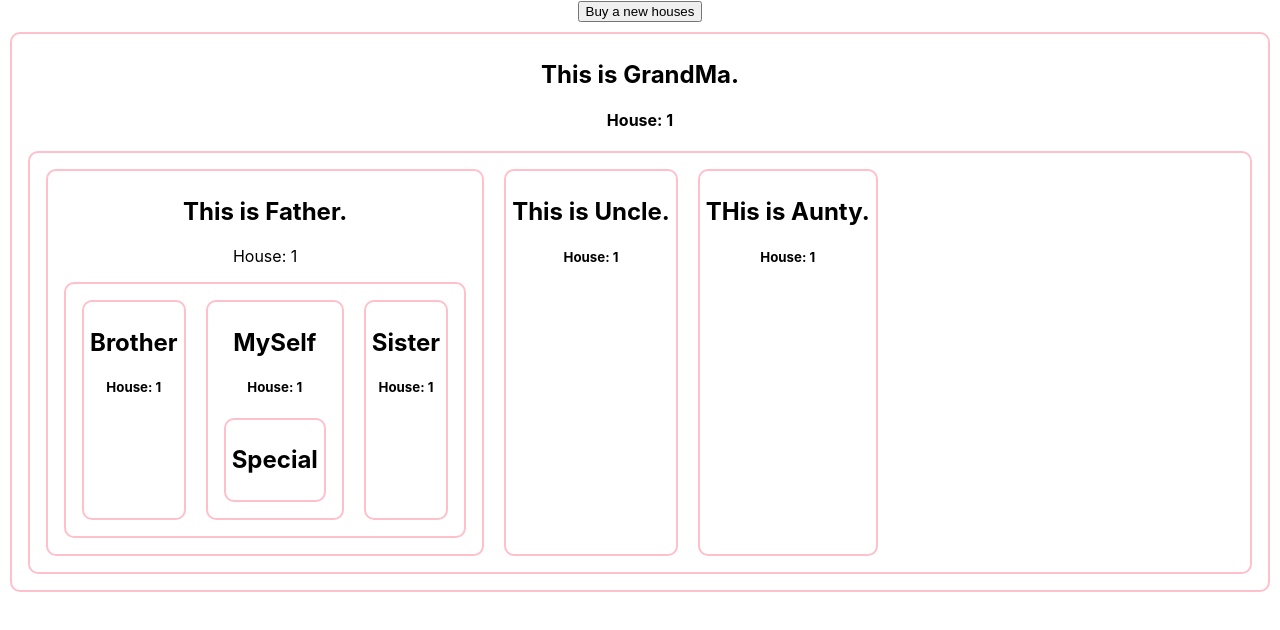
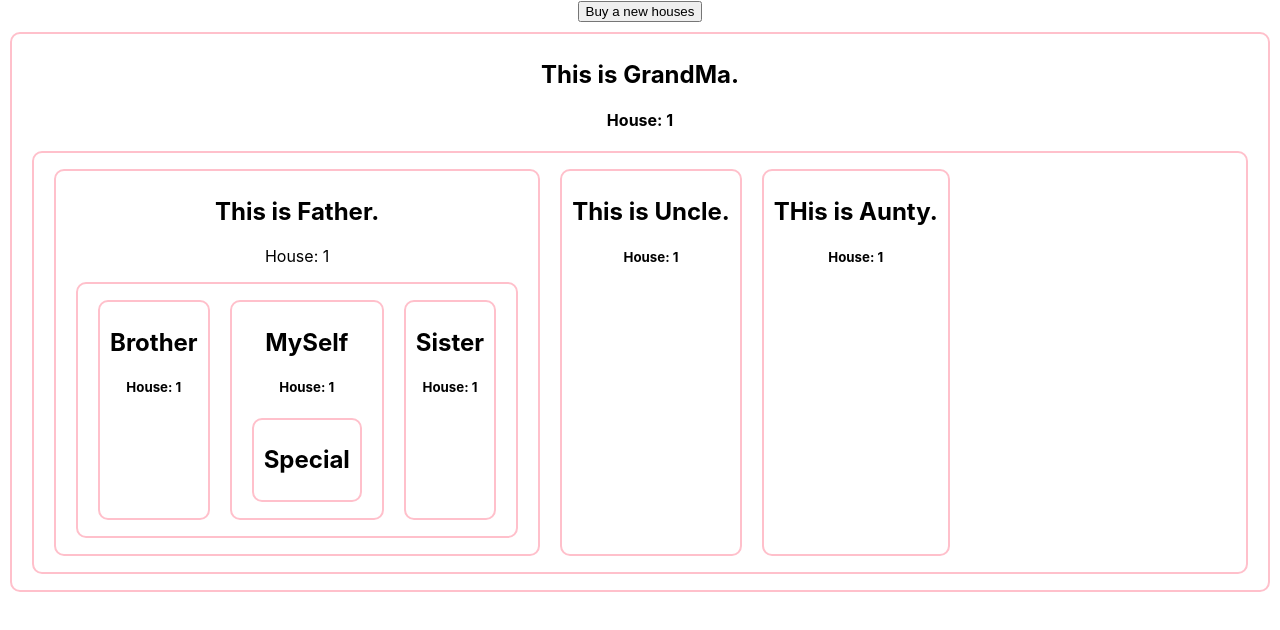
Before and after one commit to mdraselmiah95/grandMa-context, a React (Create React App) app: page / in a window 1280 px wide. Shown: the top 630 px of the page. Built offline with nearby package versions, Linux system fonts and the light colour scheme.

Commit message:
WIP on GrandMa context project

```diff
--- a/src/App.css
+++ b/src/App.css
@@ -4,6 +4,6 @@
 .App div {
   border: 2px solid pink;
   margin: 10px;
-  padding: 6px;
+  padding: 6px 10px;
   border-radius: 10px;
 }
```
